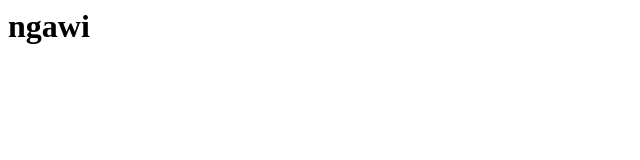
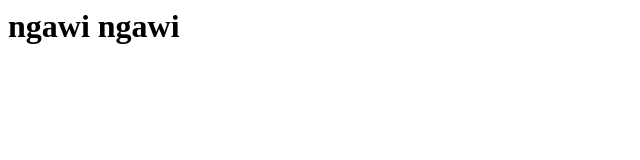
Before and after one commit to fitriadinugroho04/ksiremedial, a plain HTML site: page index.html in a window 1280 px wide. Shown: the whole page, without its empty margins (0-640 px from the left). Drawn offline with Linux system fonts and the light colour scheme.

Commit message:
Update index.html

```diff
--- a/index.html
+++ b/index.html
@@ -1 +1 @@
-<h1>ngawi</h1>
+<h1>ngawi ngawi</h1>
```
